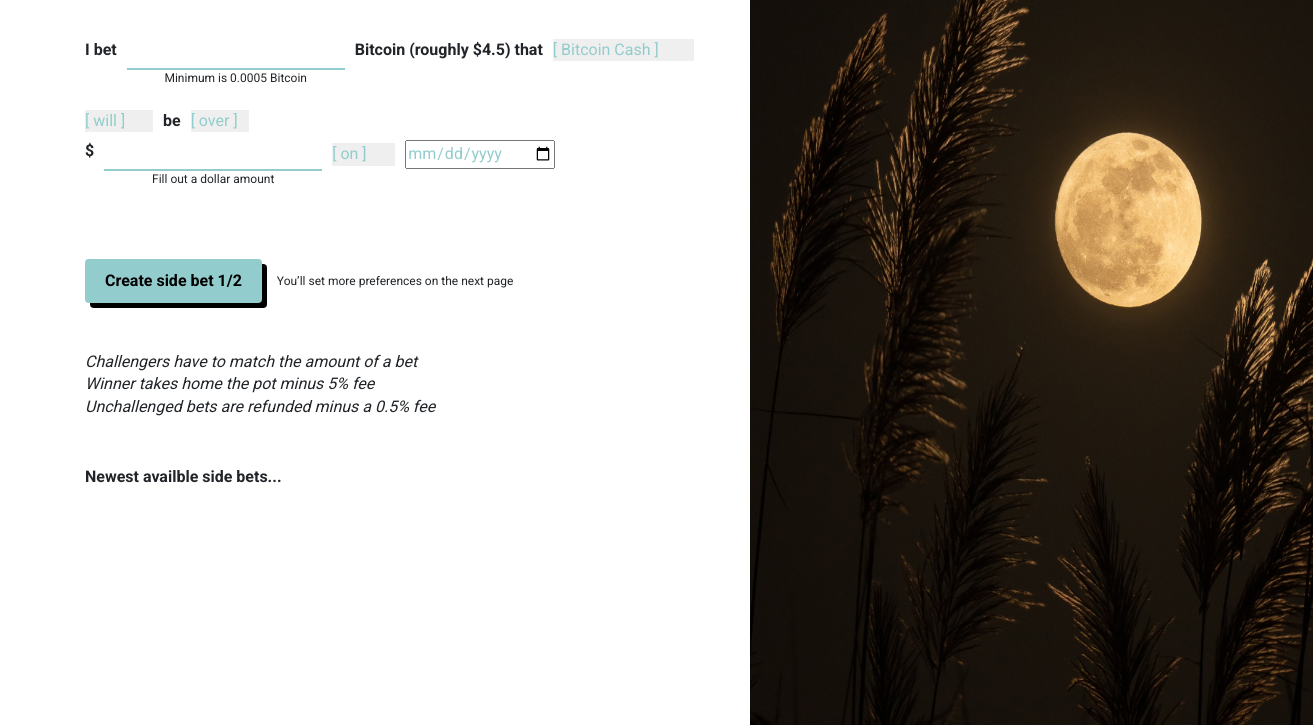
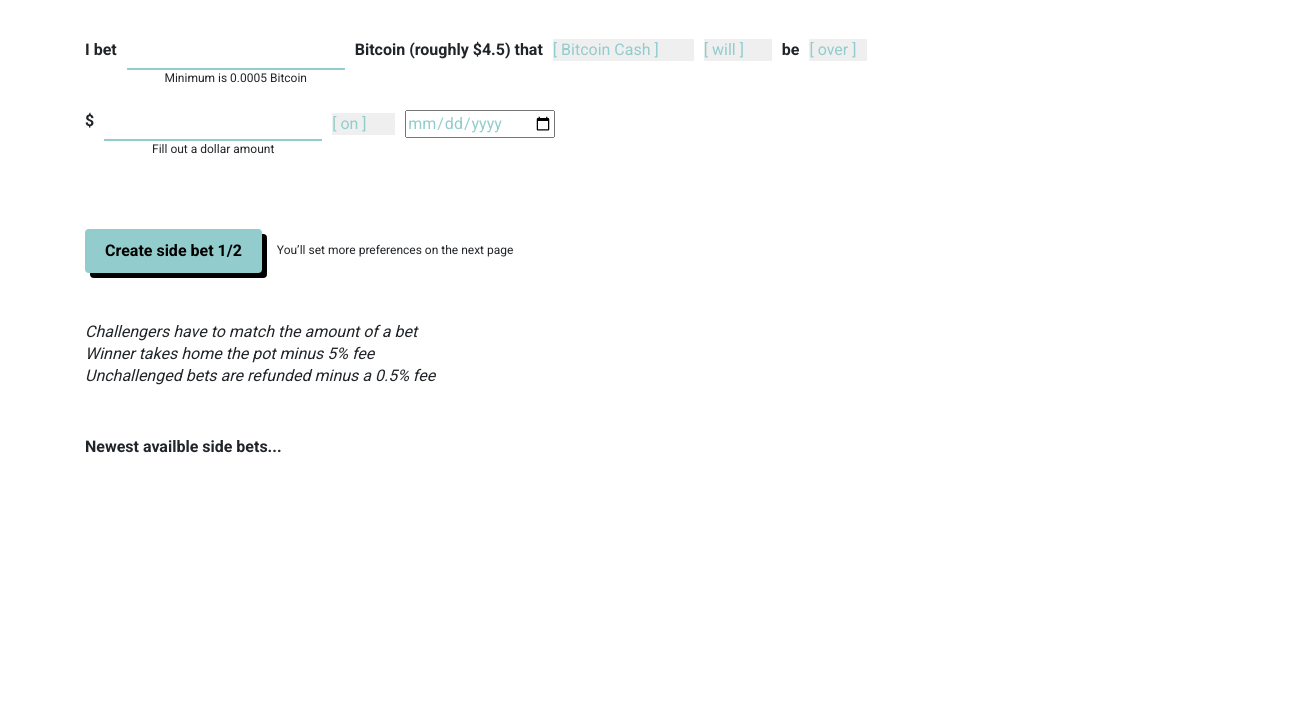
Before and after one commit to Emmanueleclipse/Form-Bootstrap, a plain HTML site: page index.html in a window 1280 px wide. Shown: the part 75-800 px from the top of the page, 1313 px wide, since content can reach past the window. Drawn offline with Linux system fonts and the light colour scheme.

Commit message:
latest commit (any name )

```diff
--- a/css/app.css
+++ b/css/app.css
@@ -118,15 +118,20 @@ a:visited {
     .page-2 .custom-row * {
       white-space: normal; } }
 
-.container > .row {
-  flex-wrap: nowrap !important; }
-  .container > .row > .col-md-5 {
-    padding-right: 0 !important;
-    flex: 0 0 50.666667% !important;
-    max-width: 100%; }
-    .container > .row > .col-md-5 img {
-      width: 100% !important; }
+/*.container {
+    > .row {
+        flex-wrap: nowrap !important;
 
+        > .col-md-5 {
+            padding-right: 0 !important;
+            flex: 0 0 50.666667% !important;
+            max-width:100%;
+            img{
+                width:100% !important;
+            }
+        }
+    }
+}*/
 .button-container {
   display: flex;
   align-items: center; }
@@ -194,7 +199,8 @@ select {
   font-weight: bold; }
 
 .right-image-container img {
-  height: 100vh; }
+  height: 100vh;
+  display: none !important; }
 
 .copy-link-container > div {
   margin-top: 0.3125rem; }
--- a/index.html
+++ b/index.html
@@ -22,7 +22,7 @@
 <body>
     <div class="container">
         <div class="row">
-            <div class="col-md-7">
+            <div class="col-md-12">
                 <nav class="navbar navbar-expand-md navigation">
                     <a class="navbar-brand" href="index.html">
                         <img src="images/s_logo.png" class="img-fluid logo" alt="">
```
Also changed, not shown: css/app.min.css.
